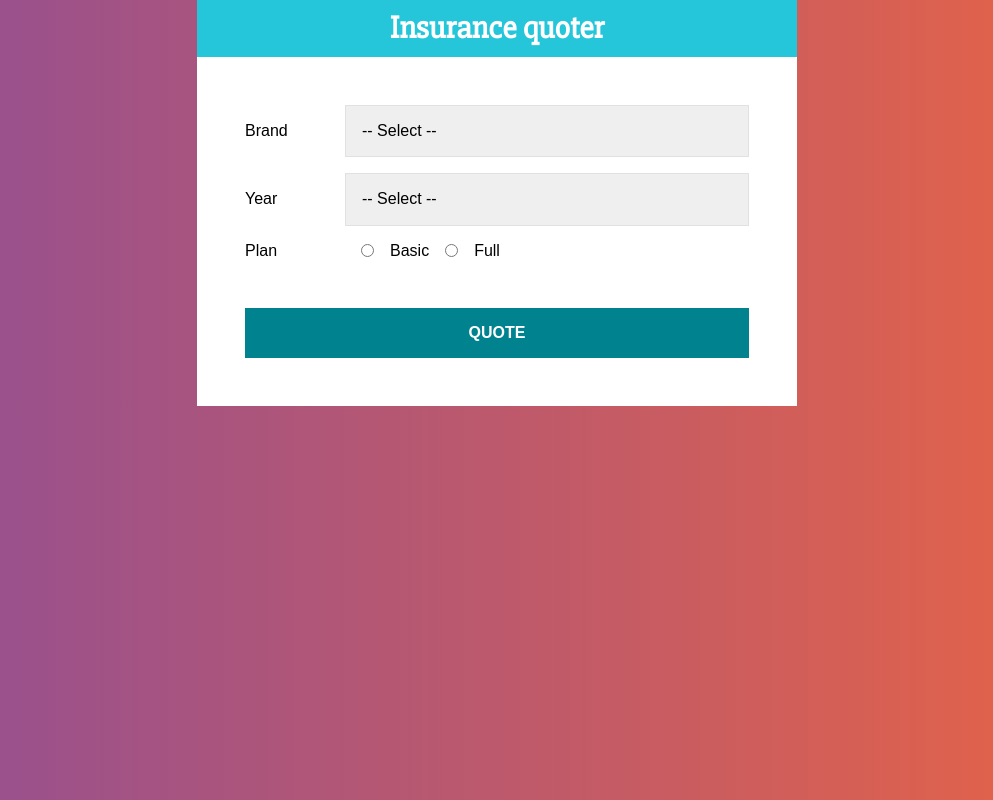
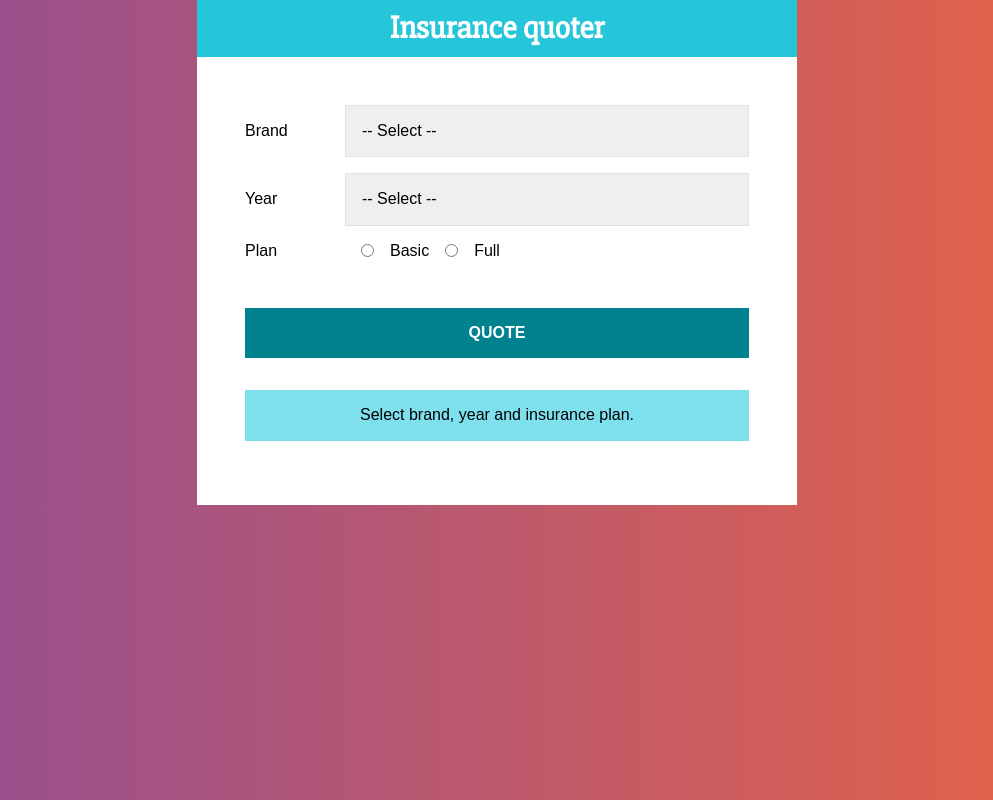
Before and after one commit to alecaceres/quoter, a React (Create React App) app: page / in a window 1280 px wide. Shown: the whole page, without its empty margins (143-1136 px from the left). Built offline with nearby package versions, Linux system fonts and the light colour scheme.

Commit message:
Add style to result

```diff
--- a/src/App.js
+++ b/src/App.js
@@ -2,6 +2,7 @@
 import Header from "./components/Header";
 import Form from "./components/Form";
 import Summary from "./components/Summary";
+import Result from "./components/Result";
 
 import styled from "@emotion/styled";
 
@@ -16,8 +17,8 @@
 `;
 
 function App() {
-  const [ summary, setSummary ] = useState({})
-  const {data} = summary;
+  const [ summary, setSummary ] = useState({quote:0})
+  const { quote, data } = summary;
   return (
     <Container>
       <Header
@@ -27,6 +28,7 @@
         <Form
           setSummary={setSummary}/>
         {data && <Summary data={data}/>}
+        <Result quote={quote}/>
       </FormContainer>
     </Container>
   );
--- /dev/null
+++ b/src/components/Result.js
@@ -0,0 +1,36 @@
+import React from "react";
+import styled from "@emotion/styled";
+
+const Message = styled.p`
+    background-color: rgb(127, 224, 237);
+    margin-top: 2rem;
+    padding: 1rem;
+    text-align: center;
+`;
+
+const QuoteResult = styled.div`
+    text-align: center;
+    padding: .5rem;
+    border: 1px solid #26C5DA;
+    background-color: rgb(127, 224, 237);
+    margin-top: 1rem;
+    position: relative;
+`
+
+const QuoteText = styled.p`
+    color: #00838F;
+    padding: 1rem;
+    text-transform: uppercase;
+    font-weight: bold;
+    margin: 0;
+`
+
+const Result = ({quote}) => {
+    return (quote===0)?
+    <Message>Select brand, year and insurance plan.</Message>:
+    (<QuoteResult>
+        <QuoteText>Total: $ {quote}</QuoteText>
+     </QuoteResult>)
+};
+
+export default Result;
--- a/src/index.css
+++ b/src/index.css
@@ -9,8 +9,8 @@
 }
 ul {
   list-style: none;
-  padding: none;
-  margin: none;
+  padding: 0;
+  margin: 0;
 }
 span.resultado {
   position: relative;
```
